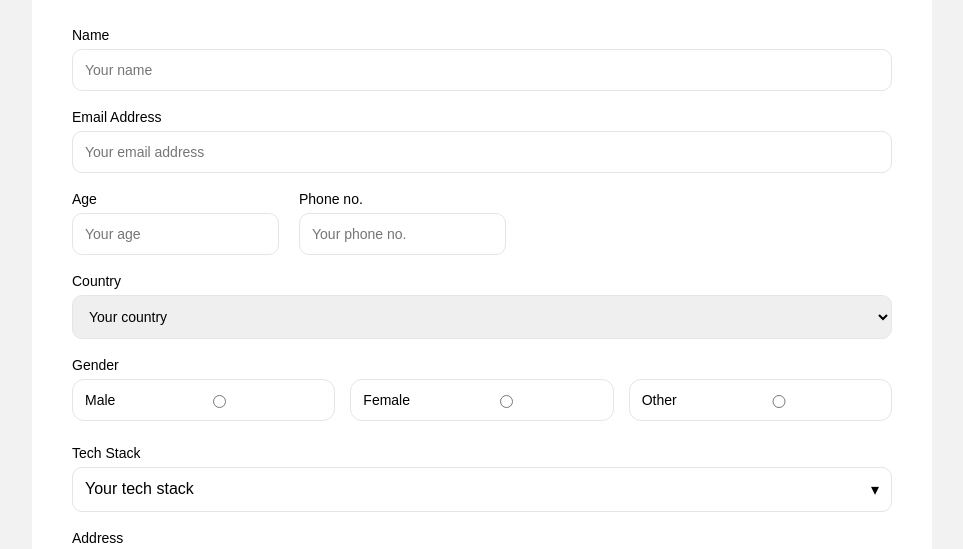
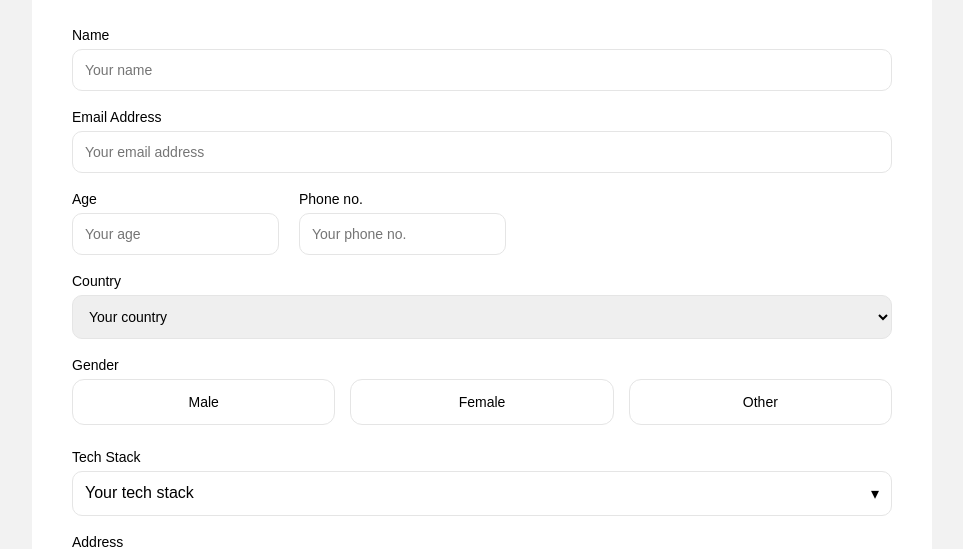
Before and after one commit to Sujal109/css-form, a plain HTML site: page index.html in a window 1280 px wide. Shown: the part 175-724 px from the top of the page, without its empty margins (158-1121 px from the left). Drawn offline with Linux system fonts and the light colour scheme.

Commit message:
minor change

```diff
--- a/index.html
+++ b/index.html
@@ -67,7 +67,7 @@
       height: 120px;
     }
 
-    /* Gender */
+    /* -------- GENDER (NO RADIO CIRCLE) -------- */
     .gender-group {
       display: flex;
       gap: 15px;
@@ -77,14 +77,25 @@
       flex: 1;
       border: 1px solid #e5e5e5;
       border-radius: 12px;
-      padding: 12px;
-      display: flex;
-      justify-content: space-between;
-      align-items: center;
+      padding: 14px;
       cursor: pointer;
+      text-align: center;
+      transition: 0.2s;
+      font-weight: 500;
     }
 
-    /* Tech Stack Dropdown */
+    /* hide radio circle */
+    .gender-box input {
+      display: none;
+    }
+
+    /* selected state */
+    .gender-box:has(input:checked) {
+      border-color: black;
+      background: #f5f5f5;
+    }
+
+    /* -------- TECH STACK DROPDOWN -------- */
     .dropdown {
       position: relative;
     }
@@ -113,7 +124,7 @@
     }
 
     .dropdown-menu label {
-      display: inline-flex;      /* 🔑 FIX */
+      display: inline-flex;
       align-items: center;
       gap: 10px;
       padding: 10px 14px;
@@ -128,7 +139,7 @@
       margin: 0;
     }
 
-    /* Buttons */
+    /* -------- BUTTONS -------- */
     .button-group {
       display: flex;
       justify-content: center;
@@ -154,7 +165,7 @@
       border: none;
     }
 
-    /* Table */
+    /* -------- TABLE -------- */
     table {
       margin: 40px auto;
       border-collapse: collapse;
@@ -173,7 +184,7 @@
       background: #f5f5f5;
     }
 
-    /* Mobile */
+    /* -------- MOBILE -------- */
     @media (max-width: 768px) {
       .container {
         margin: 0;
@@ -197,7 +208,7 @@
   <h1>Personal Info</h1>
   <p class="subtitle">Update your personal details here</p>
 
-  <form id="form">
+  <form>
 
     <div class="form-group">
       <label>Name</label>
@@ -236,13 +247,13 @@
       <label>Gender</label>
       <div class="gender-group">
         <label class="gender-box">
-          Male <input type="radio" name="gender" value="Male">
+          <input type="radio" name="gender" value="Male"> Male
         </label>
         <label class="gender-box">
-          Female <input type="radio" name="gender" value="Female">
+          <input type="radio" name="gender" value="Female"> Female
         </label>
         <label class="gender-box">
-          Other <input type="radio" name="gender" value="Other">
+          <input type="radio" name="gender" value="Other"> Other
         </label>
       </div>
     </div>
```
